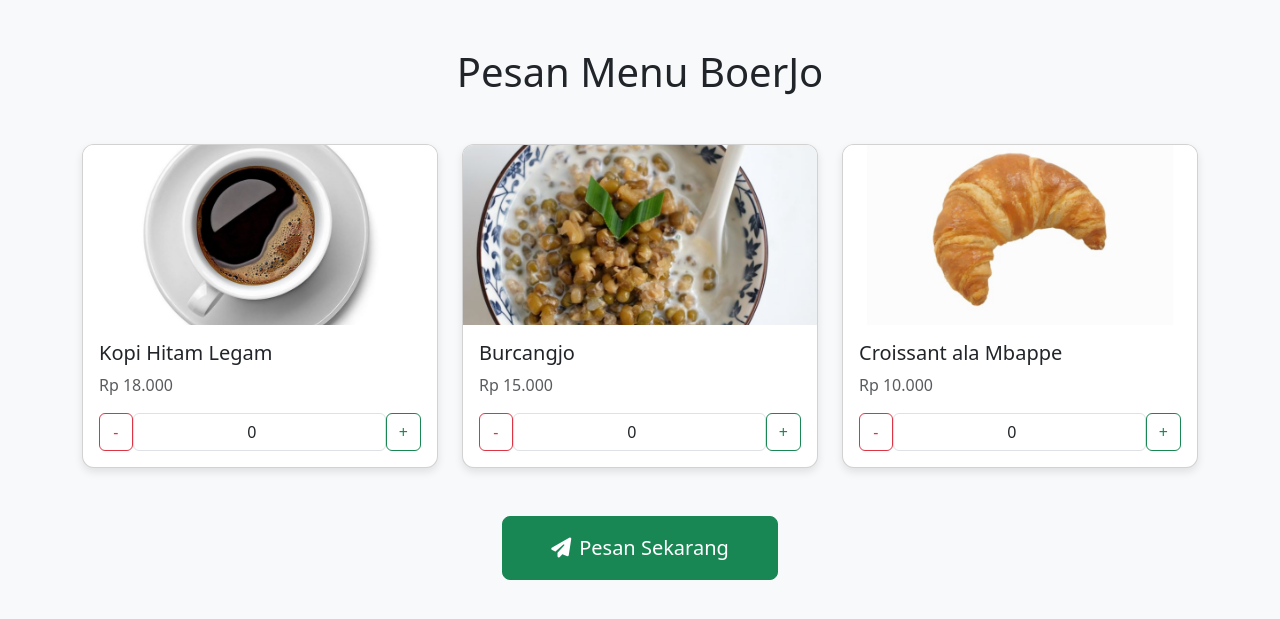
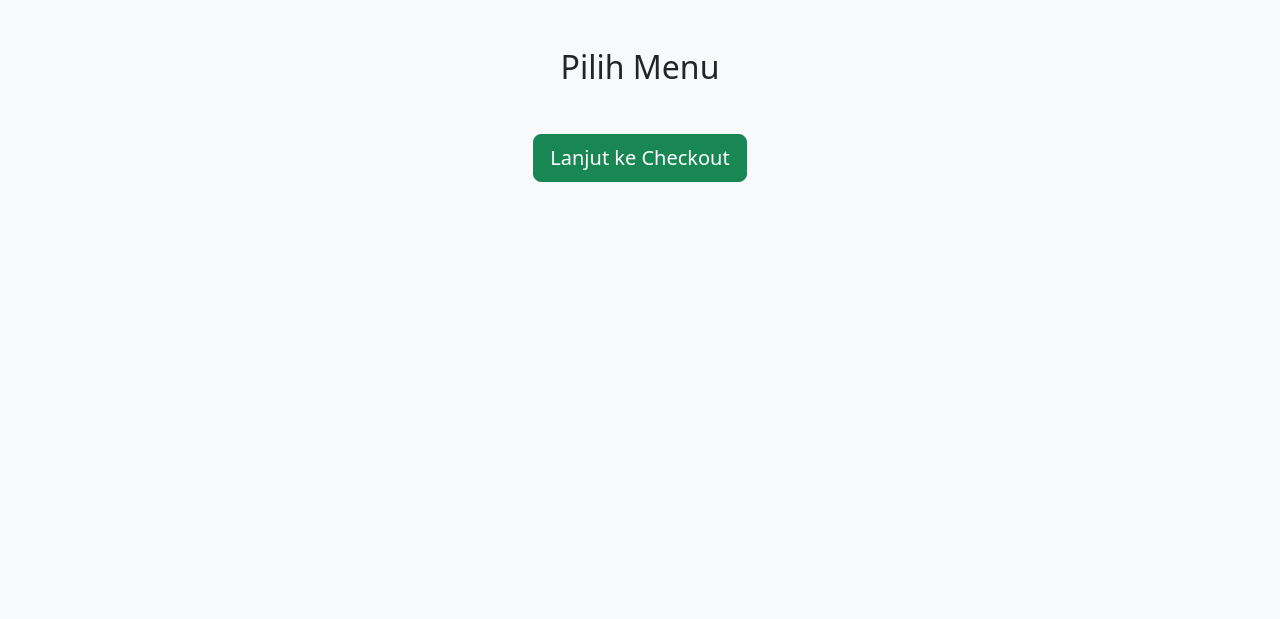
Before and after one commit to bramabbrhm/projectpwd, a PHP site: page /pemesanan.php in a window 1280 px wide. Shown: the top 619 px of the page. Run offline with PHP 8.4, Linux system fonts and the light colour scheme; the visitor is signed in with stand-in values (Sample User, id 1); tables that the repository leaves empty hold one stand-in row (values such as "Sample post").

Commit message:
edit : pemesanan php logic

```diff
--- a/pemesanan.php
+++ b/pemesanan.php
@@ -2,24 +2,37 @@
 session_start();
 include "koneksi.php";
 
-// Check if user is logged in
 if (!isset($_SESSION['no_pesanan'])) {
     header("Location: logincust.php?pesan=belum-login");
     exit();
 }
+
+if ($_SERVER['REQUEST_METHOD'] === 'POST') {
+$no_pesanan = $_SESSION['no_pesanan'];
+
+    mysqli_query($connect, "DELETE FROM jml_pesanan WHERE no_pesanan = $no_pesanan");
+   foreach ($_POST['jumlah'] as $id_menu => $jumlah) {
+             if ($jumlah > 0) {
+                $menu = mysqli_fetch_assoc(mysqli_query($connect,
+                "SELECT harga FROM menu WHERE id_menu = $id_menu"));
+
+                $subtotal = $menu['harga'] * $jumlah;
+                mysqli_query($connect,
+                "INSERT INTO jml_pesanan (no_pesanan, id_menu, kuantitas, subtotal)
+                 VALUES ($no_pesanan, $id_menu, $jumlah, $subtotal)");
+                 }
+            }
+        $total = mysqli_fetch_assoc(mysqli_query($connect,
+        "SELECT SUM(subtotal) AS total FROM jml_pesanan WHERE no_pesanan = $no_pesanan"));
+
+    mysqli_query($connect,
+        "UPDATE pesanan SET total_harga = {$total['total']} WHERE no_pesanan = $no_pesanan");
+
+    header("Location: keranjang.php");
+    exit();
+}
+
 $menus = mysqli_query($connect, "SELECT * FROM menu WHERE status_stok = 1");
-// Get order details
-$no_pesanan = $_SESSION['no_pesanan'];
-$order_query = mysqli_query($connect,
-    "SELECT * FROM pesanan WHERE no_pesanan = $no_pesanan");
-$order = mysqli_fetch_assoc($order_query);
-
-// Get ordered items
-$items_query = mysqli_query($connect,
-    "SELECT m.nama, m.harga, j.kuantitas, j.subtotal
-     FROM jml_pesanan j
-     JOIN menu m ON j.id_menu = m.id_menu
-     WHERE j.no_pesanan = $no_pesanan");
      ?>
 
 <!DOCTYPE html>
@@ -52,92 +65,40 @@
     </style>
 </head>
 <body class="bg-light">
-    <div class="container py-5">
-        <h1 class="text-center mb-5">Pesan Menu BoerJo</h1>
+<div class="container py-5">
+    <h2 class="text-center mb-4">Pilih Menu</h2>
 
-        <div class="row g-4">
-            <!-- Menu 1 -->
-            <div class="col-md-4">
-                <div class="card menu-card h-100">
-                    <img src="asset_menu/menu_kopi.png" class="menu-img card-img-top" alt="Kopi Hitam">
-                    <div class="card-body">
-                        <h5 class="card-title">Kopi Hitam Legam</h5>
-                        <p class="text-muted">Rp 18.000</p>
+    <form method="post">
+        <div class="row">
+            <?php while($row = mysqli_fetch_assoc($menus)): ?>
+                <div class="col-md-4 mb-4">
+                    <div class="card h-100 shadow-sm">
+                        <?php if (!empty($row['gambar'])): ?>
+                            <img src="<?= htmlspecialchars($row['gambar']) ?>" class="card-img-top row-img">
+                        <?php endif; ?>
+                        <div class="card-body">
+                            <h5 class="card-title"><?= htmlspecialchars($row['nama']) ?></h5>
+                            <p class="card-text"><?= htmlspecialchars($row['deskripsi']) ?></p>
+                            <p class="fw-bold">Rp <?= number_format($row['harga'], 0, ',', '.') ?></p>
+                            <p class="text-muted">Stok tersedia: <?= $row['status_stok'] ?></p>
 
-                        <div class="d-flex align-items-center mt-3">
-                            <button class="btn btn-outline-danger btn-quantity minus-btn">-</button>
-                            <input type="number" class="form-control text-center quantity-input" value="0" min="0" readonly>
-                            <button class="btn btn-outline-success btn-quantity plus-btn">+</button>
+                            <input type="number" name="jumlah[<?= $row['id_menu'] ?>]" class="form-control text-center"
+                                   min="0" max="<?= $row['status_stok'] ?>"
+                                   placeholder="Jumlah pesanan" value="<?= $_SESSION['no_pesanan'][$row['id_menu']] ?? '' ?>">
                         </div>
                     </div>
                 </div>
-            </div>
-
-            <!-- Menu 2 -->
-            <div class="col-md-4">
-                <div class="card menu-card h-100">
-                    <img src="asset_menu/menu_ijo.png" class="menu-img card-img-top" alt="Bubur Kacang">
-                    <div class="card-body">
-                        <h5 class="card-title">Burcangjo</h5>
-                        <p class="text-muted">Rp 15.000</p>
-
-                        <div class="d-flex align-items-center mt-3">
-                            <button class="btn btn-outline-danger btn-quantity minus-btn">-</button>
-                            <input type="number" class="form-control text-center quantity-input" value="0" min="0" readonly>
-                            <button class="btn btn-outline-success btn-quantity plus-btn">+</button>
-                        </div>
-                    </div>
-                </div>
-            </div>
-
-            <!-- Menu 3 -->
-            <div class="col-md-4">
-                <div class="card menu-card h-100">
-                    <img src="asset_menu/menu_krosan.png" class="menu-img card-img-top" alt="Croissant">
-                    <div class="card-body">
-                        <h5 class="card-title">Croissant ala Mbappe</h5>
-                        <p class="text-muted">Rp 10.000</p>
-
-                        <div class="d-flex align-items-center mt-3">
-                            <button class="btn btn-outline-danger btn-quantity minus-btn">-</button>
-                            <input type="number" class="form-control text-center quantity-input" value="0" min="0" readonly>
-                            <button class="btn btn-outline-success btn-quantity plus-btn">+</button>
-                        </div>
-                    </div>
-                </div>
-            </div>
+            <?php endwhile; ?>
         </div>
 
-        <!-- Tombol Submit (nanti untuk ke database) -->
-        <div class="text-center mt-5">
-            <button class="btn btn-success btn-lg px-5 py-3" id="submitOrder">
-                <i class="fas fa-paper-plane me-2"></i>Pesan Sekarang
-            </button>
+        <div class="text-center mt-4">
+            <button type="submit" class="btn btn-success btn-lg">Lanjut ke Checkout</button>
         </div>
-    </div>
+    </form>
+</div>
 
-    <!-- Script untuk Tombol +/- -->
-    <script>
-        document.querySelectorAll('.plus-btn').forEach(button => {
-            button.addEventListener('click', () => {
-                const input = button.parentElement.querySelector('.quantity-input');
-                input.value = parseInt(input.value) + 1;
-            });
-        });
-
-        document.querySelectorAll('.minus-btn').forEach(button => {
-            button.addEventListener('click', () => {
-                const input = button.parentElement.querySelector('.quantity-input');
-                if (input.value > 0) {
-                    input.value = parseInt(input.value) - 1;
-                }
-            });
-        });
-    </script>
-
-    <!-- Font Awesome untuk ikon -->
-    <link rel="stylesheet" href="https://cdnjs.cloudflare.com/ajax/libs/font-awesome/6.4.0/css/all.min.css">
-    <!-- Bootstrap JS -->
-    <script src="https://cdn.jsdelivr.net/npm/bootstrap@5.3.0/dist/js/bootstrap.bundle.min.js"></script>
+<!-- Font Awesome -->
+<link rel="stylesheet" href="https://cdnjs.cloudflare.com/ajax/libs/font-awesome/6.4.0/css/all.min.css">
+<script src="https://cdn.jsdelivr.net/npm/bootstrap@5.3.0/dist/js/bootstrap.bundle.min.js"></script>
 </body>
 </html>
```
